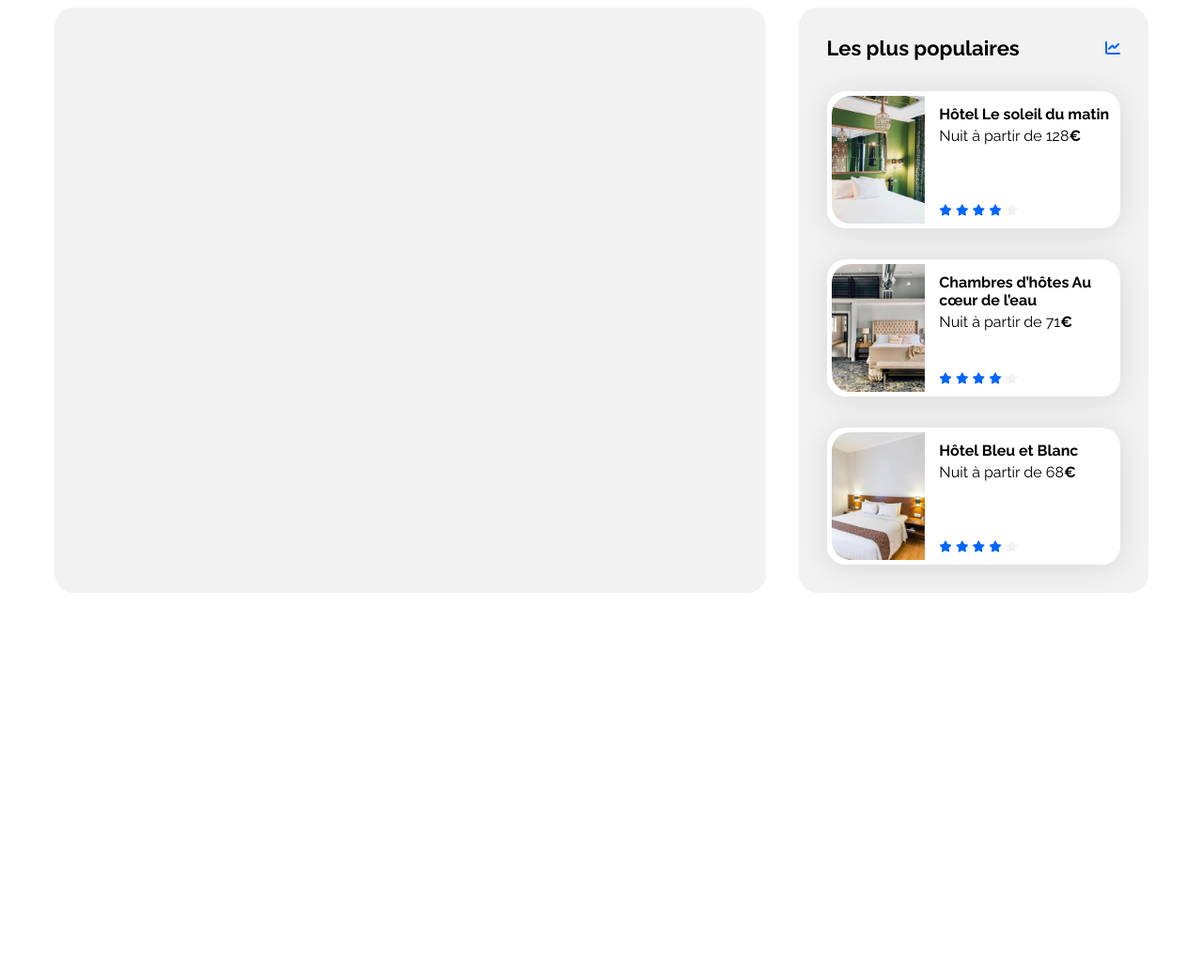
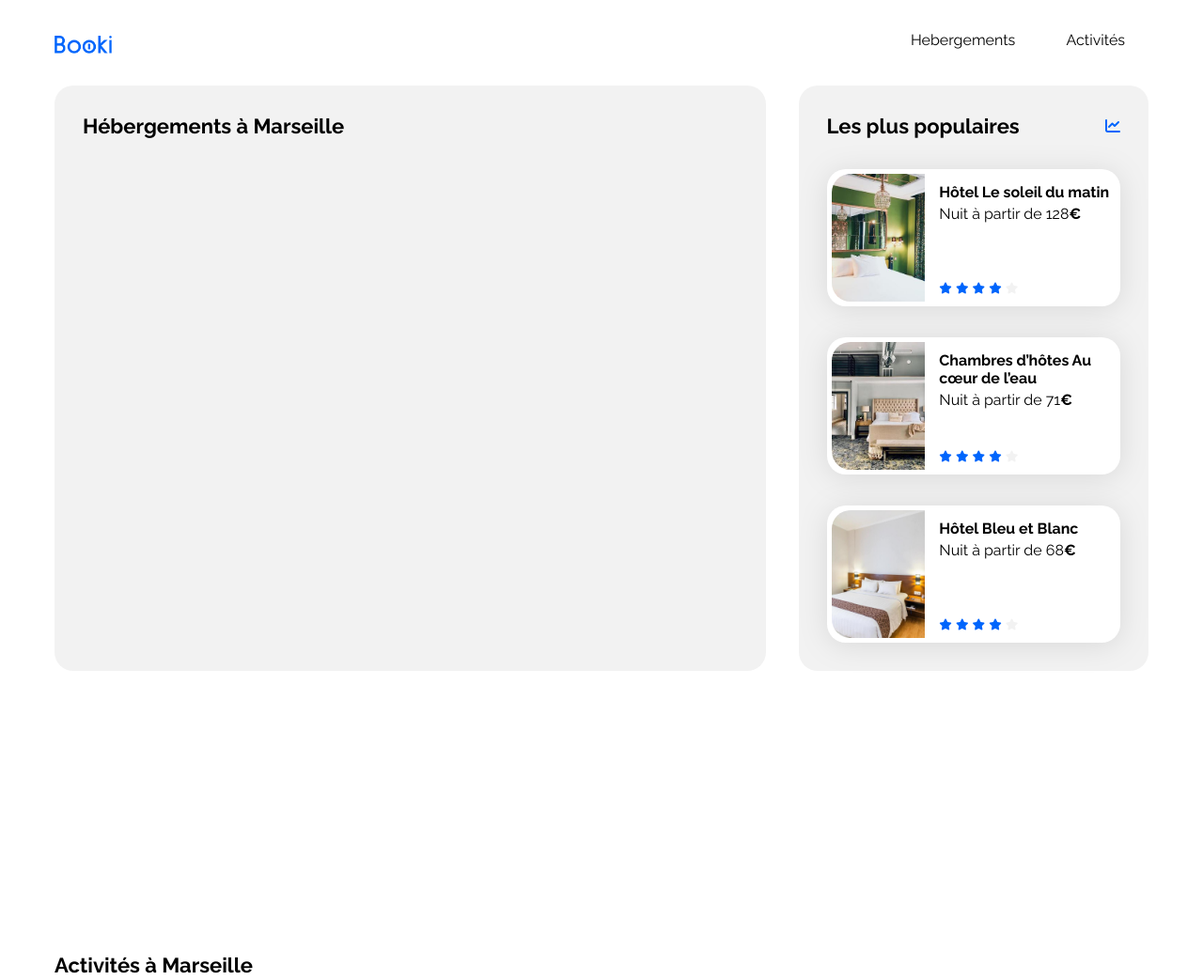
Before and after one commit to ValentinMam/Booki, a plain HTML site: page index.html in a window 1280 px wide. Shown: the whole page at 94% size. Before the commit the page ends 800 px from the top, so only its background shows below. Drawn offline with Linux system fonts and the light colour scheme.

Commit message:
<header> & sections link

```diff
--- a/css/style.css
+++ b/css/style.css
@@ -57,6 +57,59 @@ a {
 .neutral-star {
     color: var(--main-bg-color)
 }
+
+
+/* SPACE FOR TEST */
+
+.space-test{
+    height: 300px;
+}
+
+
+
+ /* HEADER  */
+
+header {
+    display: flex;
+    justify-content: space-between;
+
+}
+
+#logo {
+    width: 61.09px;
+    height: 19px;
+    padding: 30px 50px 30px 0px;
+}
+
+nav>ul {
+    list-style: none;
+    margin-top: 0px;
+}
+
+nav>ul>li {
+    display: inline-block;
+}
+
+nav>ul li:hover {
+    color: #0065FC;
+}
+
+.nav-link {
+    padding: 0px 25px;
+    display: inline-block;
+    line-height: 65px;
+    border-top: solid 2px white;
+
+}
+
+
+.nav-link:hover {
+    border-top: solid 2px rgb(0, 68, 255);
+}
+
+
+
+
 
 /****** Hebergements And Populaires ***********/
 .hebergements-and-populaires {
--- a/index.html
+++ b/index.html
@@ -22,11 +22,27 @@
 
 <body>
     <div class="main-container">
-        <header></header>
+        <header>
+            <!-- logo -->
+             <img src="./images/logo/Booki.png" alt="logo de l'agence de voyages Booki" id="logo">
+             <!-- navigation -->
+            <nav>
+                <ul>
+                    <li>
+                        <a class="nav-link" href="#hebergement">Hebergements</a>
+                    </li>
+                    <li>
+                        <a class="nav-link" href="#activite">Activités</a>
+                    </li>
+                </ul>
+            </nav>
+        </header>
         <main>
             <div class="hebergements-and-populaires">
                 <section class="hebergements">
-
+<div class="hebergements-title">
+    <h2 class="section-title" id="hebergement">Hébergements à Marseille</h2>
+</div>
                 </section>
                 <!-- section les plus populaires -->
                 <section class="populaires">
@@ -95,6 +111,11 @@
                     </div>
                 </section>
             </div>
+            <!-- div-space pour les tests : cela créer un espace pour confirmer le lien d'ancre de la navigation (A SUPPRIMER AVANT FINALISATION DU PROJET) -->
+            <div class="space-test"></div>
+            <section class="activites-marseille">
+<h2 class="section-title" id="activite">Activités à Marseille</h2>
+            </section>
         </main>
         <footer></footer>
     </div>
```
